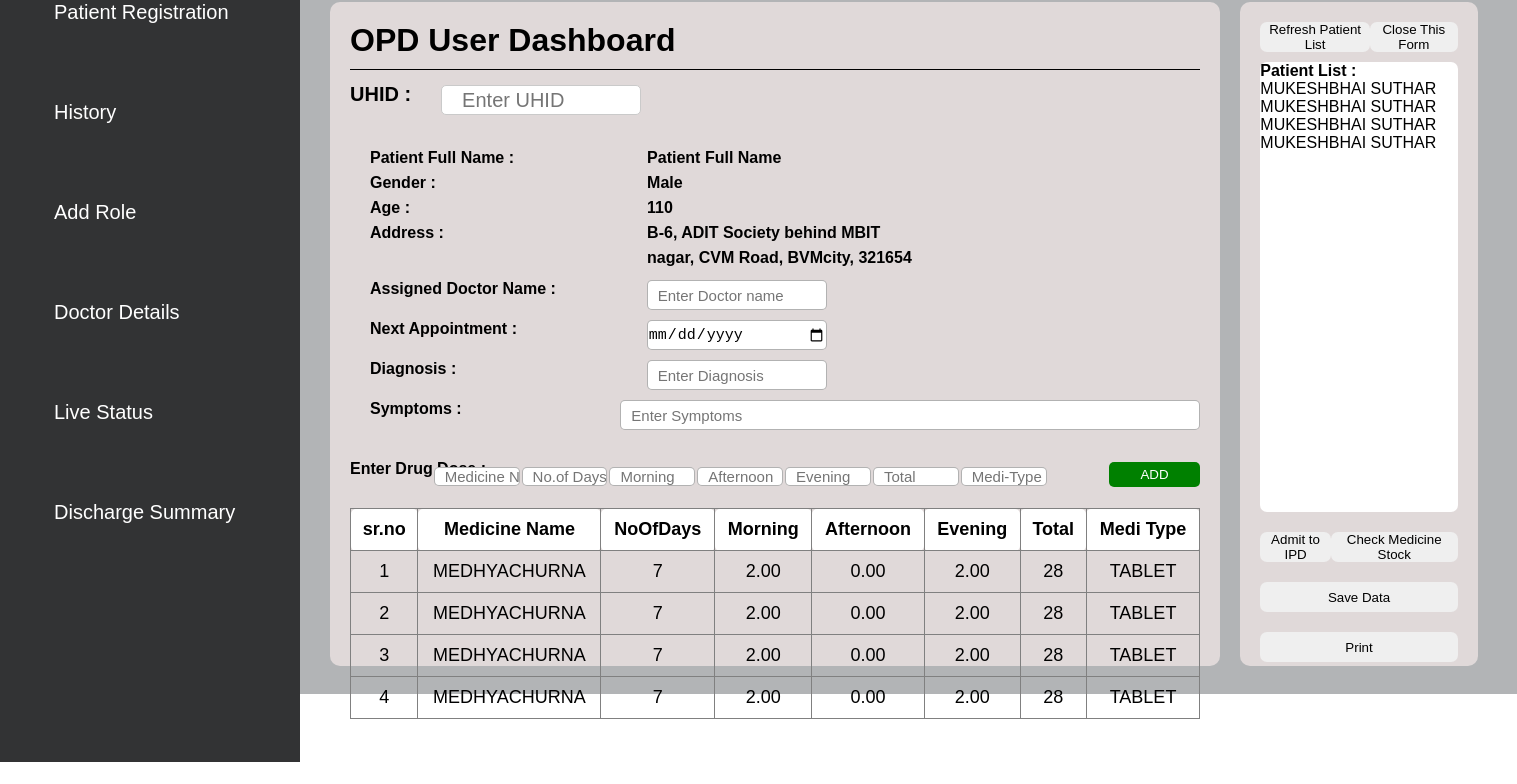
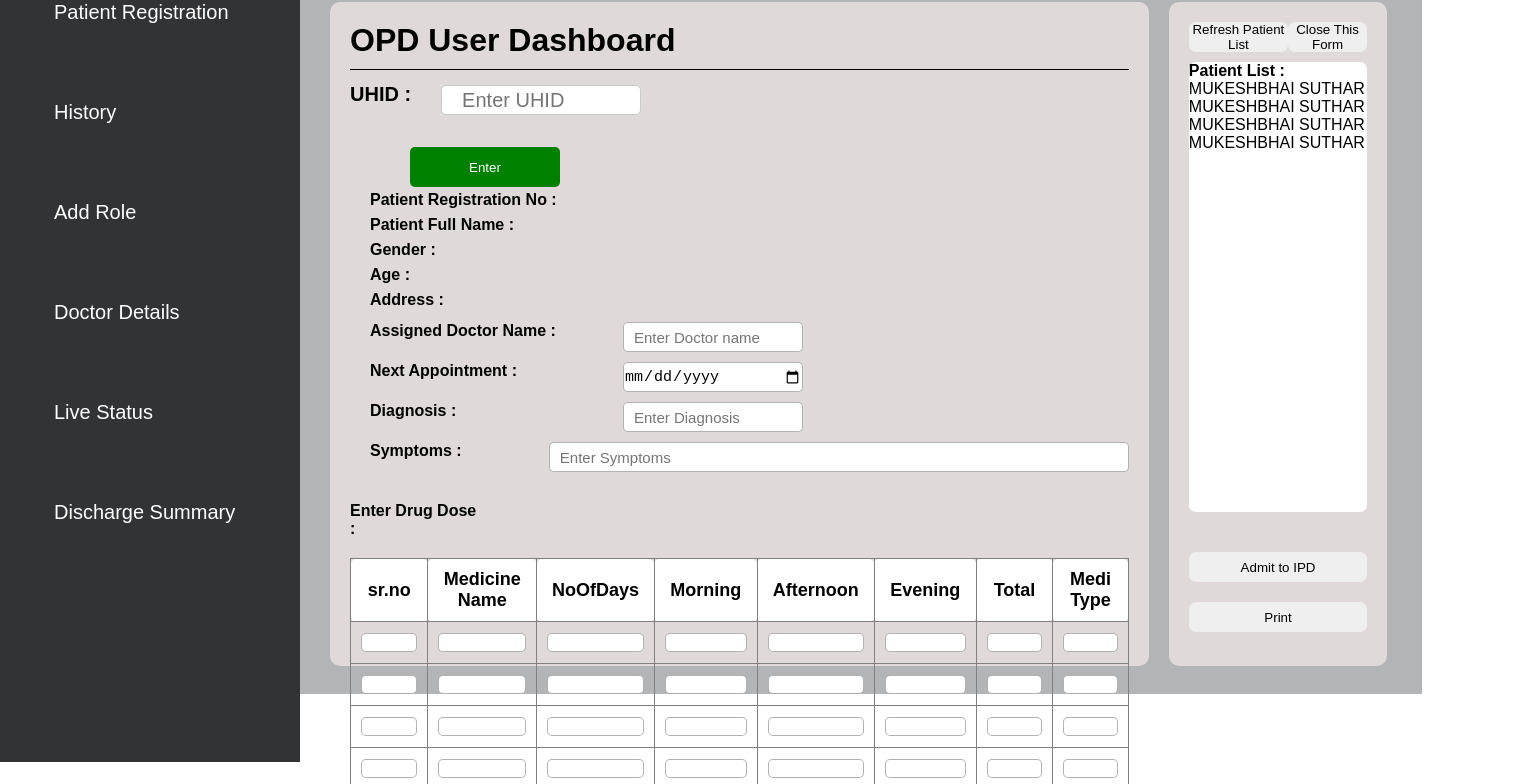
Before and after one commit to Smart-India-Hackathon22/SIH-Frontend, a React (Create React App) app: page /opduser in a window 1280 px wide. Shown: the part 118-902 px from the top of the page, 1517 px wide, since content can reach past the window. Before the commit the page ends 837 px from the top, so only its background shows below. Built offline with nearby package versions, Linux system fonts and the light colour scheme.

Commit message:
getOpddata & getOpdId api added

```diff
--- a/src/Pages/OPD/OPD.js
+++ b/src/Pages/OPD/OPD.js
@@ -1,4 +1,4 @@
-import React from 'react'
+import React, { useState } from 'react'
 import items from "../../Components/Sidebar/Sidebar.json"
 import SidebarItem from "../../Components/Sidebar/SidebarItem"
 import "../../CSS/Sidebar.css";
@@ -6,15 +6,29 @@ import Navbar from '../../Components/Navbar/Navbar'
 
 import "./OPD.css"
 function OPD() {
+
+    const [uhid, setuhid] = useState();
+    const [opdData, setopdData] = useState();
+    async function submitOpd(event) {
+        event.preventDefault();
+        const res = await fetch("http://localhost:8000/getOpdId", {
+            method: "POST",
+            headers: {
+                "Content-type": "application/json;charset=UTF-8"
+            },
+            body: JSON.stringify({ uhid })
+        })
+        const results = await res.json();
+        console.log(results.data);
+        if (results.data) setopdData(results.data)
+    }
+
     return (
-
-    // OPD user dashboard
         <>
-    {/* <Navbar /> */}
 
             <div className="container">
                 <div className="wrap">
- { items.map((item, index) => <SidebarItem key={index} item={item} />) }
+                    {items.map((item, index) => <SidebarItem key={index} item={item} />)}
                 </div>
 
                 <div className='opduser'>
@@ -23,57 +37,66 @@ function OPD() {
                             <h1>OPD User Dashboard</h1>
                             <div className='underline'></div>
                         </div>
-
+                        <form onSubmit={(e) => submitOpd(e)}>
                             <div className='uid'>
                                 <h4>UHID : </h4>
-                <input type="text" placeholder="Enter UHID" className='uhid'/>
+                                <input type="number"
+                                    placeholder="Enter UHID"
+                                    className='uhid'
+                                    name='uhid'
+                                    onChange={(e) => setuhid(e.target.value)}
+                                    value={uhid}
+                                    required
+                                />
                             </div>
-                    <div className='opd-body'>
+                            <button type='submit' className='submit-button'>Enter</button>
+                        </form>
+                        < div className='opd-body'>
+                            <div className='opdpatientname'>
+                                <h4>Patient Registration No :</h4>
+                                <h4 name="uhid">{opdData !== undefined ? opdData.r : " "} {opdData !== undefined ? opdData.mname : " "} {opdData !== undefined ? opdData.lname : " "}</h4>
+                            </div>
                             <div className='opdpatientname'>
                                 <h4>Patient Full Name : </h4>
-                        <h4> Patient Full Name </h4>
+                                <h4>{opdData !== undefined ? opdData.fname : " "} {opdData !== undefined ? opdData.mname : " "} {opdData !== undefined ? opdData.lname : " "}</h4>
                             </div>
 
                             <div className='opdpatientgender'>
                                 <h4>Gender : </h4>
-                        <h4> Male </h4>
+                                <h4>{opdData !== undefined ? opdData.gender : " "}</h4>
                             </div>
                             <div className='opdpatientage'>
                                 <h4>Age : </h4>
-                        <h4> 110</h4>
+                                <h4>{opdData !== undefined ? opdData.age : " "}</h4>
                             </div>
                             <div className='opdpatientaddress'>
                                 <h4>Address : </h4>
-                        <h4> B-6, ADIT Society behind MBIT nagar, CVM Road, BVMcity, 321654</h4>
+                                <h4>{opdData !== undefined ? opdData.city : " "}</h4>
                             </div>
-
+<form action='/addopduser' method='post'>
                                     <div className='assigned-doctor'>
                                         <h4 className='doctor-heading'>Assigned Doctor Name : </h4>
-                    <input type="text" placeholder="Enter Doctor name" className='opd-user-diagnosis'/>
+                                        <input type="text" placeholder="Enter Doctor name" className='opd-user-diagnosis' name='assignedDoctor' required />
                                     </div>
-
                                     <div className='next-date'>
                                         <h4 className='nextdate-heading'> Next Appointment : </h4>
-                    <input type="date"  className='opd-user-diagnosis'/>
+                                        <input type="date" className='opd-user-diagnosis' name='nextDate' required />
                                     </div>
                                     <div className='diagnosis'>
                                         <h4 className='diagnosis-heading'>Diagnosis : </h4>
-                    <input type="text" placeholder="Enter Diagnosis" className='opd-user-diagnosis'/>
+                                        <input type="text" placeholder="Enter Diagnosis" className='opd-user-diagnosis' name='Diagnosis' required />
                                     </div>
-
                                     {/* symptoms field for the opd patient */}
                                     <div className='symptoms'>
                                         <h4 className='symptoms-heading'>Symptoms : </h4>
-                    <input type="text" placeholder="Enter Symptoms" className='opd-user-symptoms'/>
+                                        <input type="text" placeholder="Enter Symptoms" className='opd-user-symptoms' name='Symptoms' required />
                                     </div>
-
                                     {/* Add Labels ad its fields of srno, medicine name, noofdays, morning, afternoon, evening, total, and medicine type */}
                                     <div className='opd-data-entry'>
-            <form>
                                             <div className='opd-entry-container'>
                                                 <h4>Enter Drug Dose :</h4>
                                                 <div className='flex-entrytbl-addbtn'>
-            <table className='opd-entrydata-table'>
+                                                    {/* <table className='opd-entrydata-table'>
             <tr>
 
 
@@ -115,10 +138,9 @@ function OPD() {
             </tr>
             </table>
 
-            <button className='add-button'>ADD</button>
+            <button className='add-button'>ADD</button> */}
                                                 </div>
                                             </div>
-            </form>
                                     </div>
 
                                     <div className='opd-list'>
@@ -135,44 +157,44 @@ function OPD() {
                                                     <th>Medi Type</th>
                                                 </tr>
                                                 <tr>
-                            <td>1</td>
-                            <td>MEDHYACHURNA</td>
-                            <td>7</td>
-                            <td>2.00</td>
-                            <td>0.00</td>
-                            <td>2.00</td>
-                            <td>28</td>
-                            <td>TABLET</td>
+                                                    <td><input type='number' name='SrNo1' required/></td>
+                                                    <td><input type='text' name='medicineName1' required/></td>
+                                                    <td><input type='number' name='noOfDays1' required/></td>
+                                                    <td><input type='number' name='morning1' required/></td>
+                                                    <td><input type='number' name='afternoon1' required/></td>
+                                                    <td><input type='number' name='evening1' required/></td>
+                                                    <td><input type='number' name='total1' required/></td>
+                                                    <td><input type='text' name='medi_type1' required/></td>
                                                 </tr>
                                                 <tr>
-                            <td>2</td>
-                            <td>MEDHYACHURNA</td>
-                            <td>7</td>
-                            <td>2.00</td>
-                            <td>0.00</td>
-                            <td>2.00</td>
-                            <td>28</td>
-                            <td>TABLET</td>
+                                                    <td><input type='number' name='SrNo2' /></td>
+                                                    <td><input type='text' name='medicineName2' /></td>
+                                                    <td><input type='number' name='noOfDays2' /></td>
+                                                    <td><input type='number' name='morning2' /></td>
+                                                    <td><input type='number' name='afternoon2' /></td>
+                                                    <td><input type='number' name='evening2' /></td>
+                                                    <td><input type='number' name='total2' /></td>
+                                                    <td><input type='text' name='medi_type2' /></td>
                                                 </tr>
                                                 <tr>
-                            <td>3</td>
-                            <td>MEDHYACHURNA</td>
-                            <td>7</td>
-                            <td>2.00</td>
-                            <td>0.00</td>
-                            <td>2.00</td>
-                            <td>28</td>
-                            <td>TABLET</td>
+                                                    <td><input type='number' name='SrNo3' /></td>
+                                                    <td><input type='text' name='medicineName3' /></td>
+                                                    <td><input type='number' name='noOfDays3' /></td>
+                                                    <td><input type='number' name='morning3' /></td>
+                                                    <td><input type='number' name='afternoon3' /></td>
+                                                    <td><input type='number' name='evening3' /></td>
+                                                    <td><input type='number' name='total3' /></td>
+                                                    <td><input type='text' name='medi_type3' /></td>
                                                 </tr>
                                                 <tr>
-                            <td>4</td>
-                            <td>MEDHYACHURNA</td>
-                            <td>7</td>
-                            <td>2.00</td>
-                            <td>0.00</td>
-                            <td>2.00</td>
-                            <td>28</td>
-                            <td>TABLET</td>
+                                                    <td><input type='number' name='SrNo4' /></td>
+                                                    <td><input type='text' name='medicineName4' /></td>
+                                                    <td><input type='number' name='noOfDays4' /></td>
+                                                    <td><input type='number' name='morning4' /></td>
+                                                    <td><input type='number' name='afternoon4' /></td>
+                                                    <td><input type='number' name='evening4' /></td>
+                                                    <td><input type='number' name='total4' /></td>
+                                                    <td><input type='text' name='medi_type4' /></td>
                                                 </tr>
                                             </tbody>
 
@@ -181,10 +203,12 @@ function OPD() {
 
                                         </table>
                                     </div>
+                        <button className='submit-button' type='submit'>Save Data </button>
+
+                                    </form>
 
                                     </div>
                                     </div>
-
                     <div className='popup-container'>
                         <div className='dialog-buttons'>
                             <button className='referesh-btn'>Refresh Patient List</button>
@@ -201,16 +225,20 @@ function OPD() {
                         </div>
 
                         <div className='dialog-buttons-2'>
-                <button className='ipd-btn'>Admit to IPD</button>
-                    <button className='stock-btn'>Check Medicine Stock</button>
+                            <button className='save'>Admit to IPD</button>
+                            {/* <button className='stock-btn'>Check Medicine Stock</button> */}
                         </div>
 
-                <button className='save'>Save Data </button>
                         <button className='save'>Print </button>
-               </div>
+
                     </div>
 
 
+
+
+
+
+            </div>
             </div>
         </>
     )
```
Lines whose indentation alone changed are shown as unchanged.
